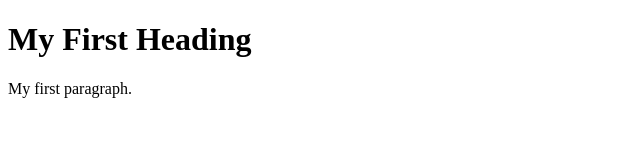
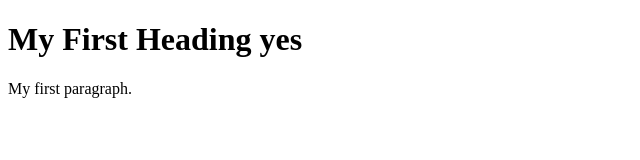
Before and after one commit to Learncode360/githubtTesting, a plain HTML site: page index.html in a window 1280 px wide. Shown: the full height of the page, 0-640 px from the left. Drawn offline with Linux system fonts and the light colour scheme.

Commit message:
quick update online

```diff
--- a/index.html
+++ b/index.html
@@ -2,7 +2,7 @@
 <html>
 <body>
 
-<h1>My First Heading</h1>
+<h1>My First Heading yes</h1>
 
 <p>My first paragraph.</p>
 
```
